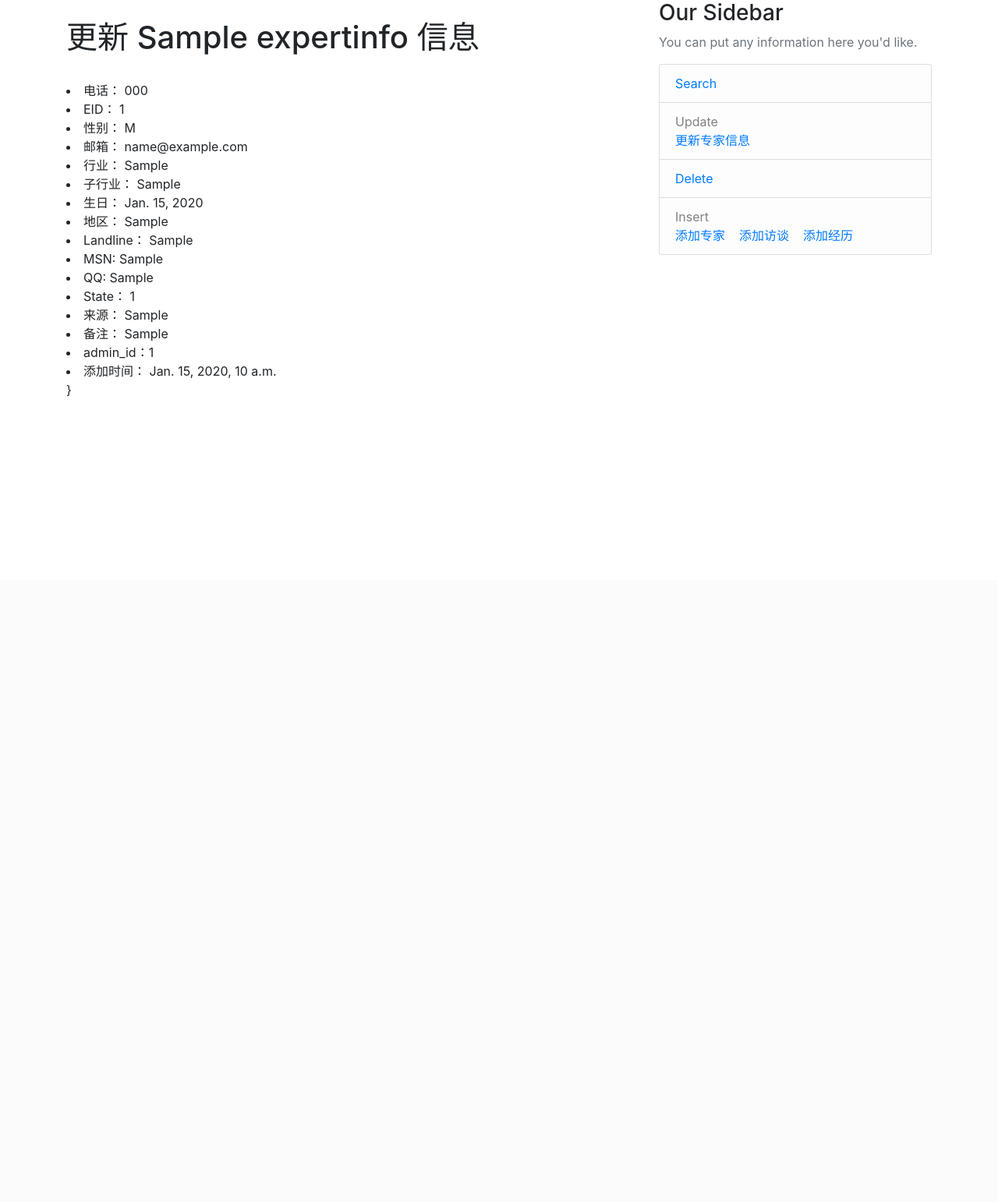
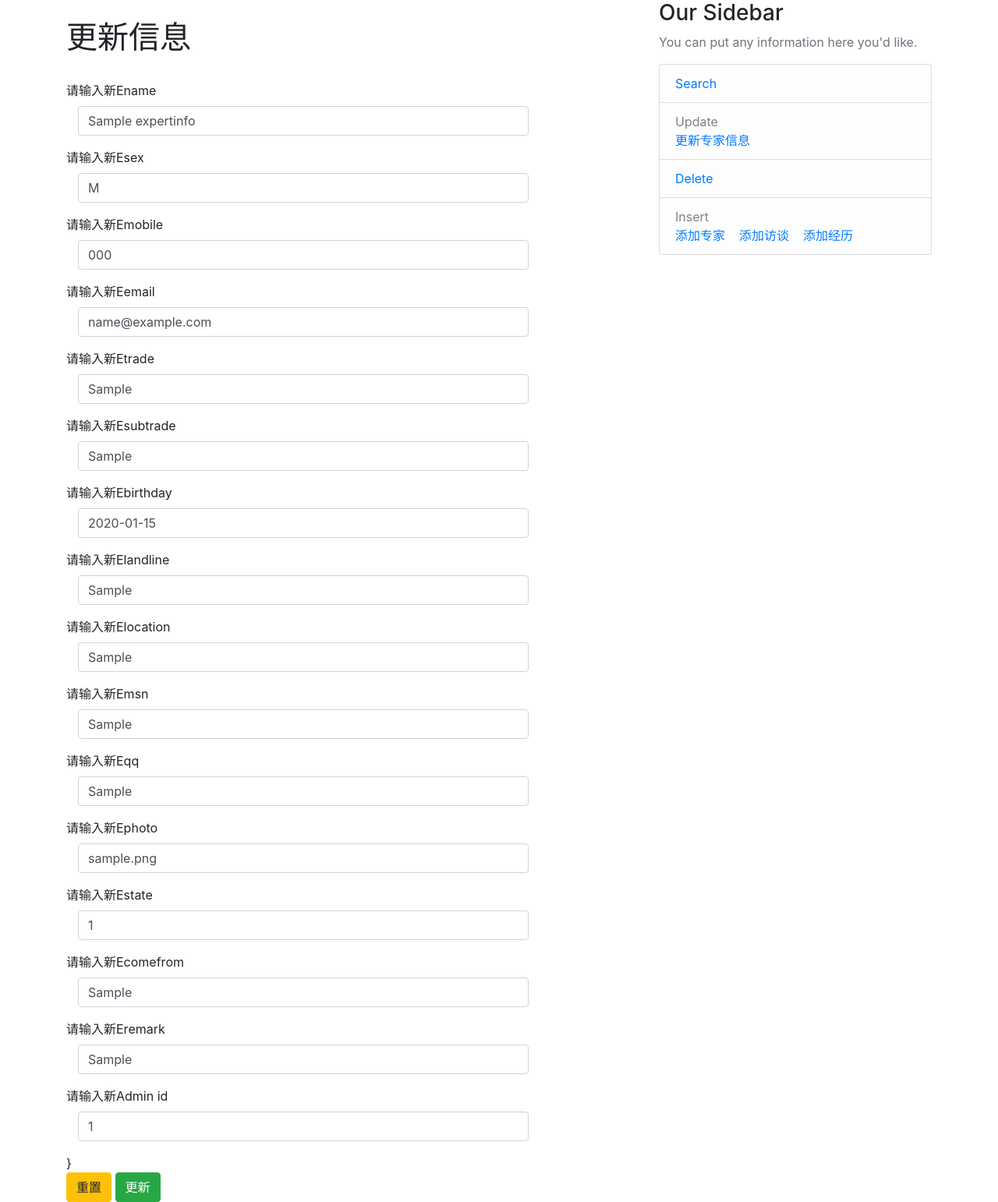
Before and after one commit to Jiayi98/Expert_Network, a Django app: a page that uses mysite/experts/templates/experts/expert_detail_update.html in a window 1280 px wide. Shown: the part 56-1598 px from the top of the page at 78% size. Before the commit the page ends 565 px from the top, so only its background shows below. Run offline with Django 3.2, Linux system fonts and the light colour scheme; tables that the repository leaves empty hold one stand-in row (values such as "Sample post"); some libraries are stand-ins or nearby versions.

Commit message:
expert info update done

```diff
--- a/mysite/experts/models.py
+++ b/mysite/experts/models.py
@@ -37,6 +37,8 @@
     def get_update_url(self):
         return reverse('expert_detail_update', args=[self.ename, self.emobile])
 
+    def get_info_update(self):
+        return reverse('expert_detail_update', args=[self.ename, self.emobile])
 
 class ExpertComments(models.Model):
     cmtid = models.AutoField(primary_key=True)
--- a/mysite/experts/templates/experts/expert_detail_update.html
+++ b/mysite/experts/templates/experts/expert_detail_update.html
@@ -1,39 +1,24 @@
 {% extends "experts/base.html" %}
 {% block content %}
     <br>
-    <h1> 更新 {{ expert.ename }} 信息</h1>
+   <h1> 更新{{ expert.ename }}信息</h1>
     <br>
-    <li> 电话： {{ expert.emobile }} </li>
-    <li> EID： {{ expert.eid }} </li>
-    <li> 性别： {{ expert.esex }} </li>
-    <li> 邮箱： {{ expert.eemail }} </li>
-    <li> 行业： {{ expert.etrade }} </li>
-    <li> 子行业： {{ expert.esubtrade }} </li>
-    <li> 生日： {{ expert.ebirthday }} </li>
-    <li> 地区： {{expert.elocation}} </li>
-    <li> Landline： {{ expert.elandline }} </li>
-    <li> MSN: {{ expert.emsn }} </li>
-    <li> QQ: {{ expert.eqq }} </li>
-    <li> State： {{ expert.estate }} </li>
-    <li> 来源： {{ expert.ecomefrom }} </li>
-    <li> 备注： {{ expert.eremark }} </li>
-    <li> admin_id：{{ expert.admin_id }} </li>
-    <li> 添加时间： {{ expert.addtime }} </li>
+
     <form action="{{ expert.get_update_url }}" method="post" name="expert_detail_update">
         {% csrf_token %}
         {% for field in form %}
             <div class="form-group">
-                <label class="sol-sm-2 control-label">{{ field.label }}</label>
+                <label class="sol-sm-2 control-label">请输入新{{ field.label }}</label>
                 <div class="col-sm-10">
                     {{ field }}
                 </div>
             </div>
         {% endfor %}}
-        <!--<div class="pull-right col-sm-pull-11">
+        <div class="pull-right col-sm-pull-11">
                  <button type="reset" class="btn btn-warning">重置</button>
                  <button type="submit" class="btn btn-success">更新</button>
         </div>
     </form>
-action="/update/<str:ename>/<str:emobile>/"  -->
+
 
 {% endblock content %}
--- a/mysite/experts/views.py
+++ b/mysite/experts/views.py
@@ -6,7 +6,7 @@
 from .models import ExpertInfo,ExpertComments,WorkExp
 from .forms import ExpertInfoForm, CommentForm,WorkexpForm
 
-#from .forms_update import ExpertInfoFormUpdateDB
+from .forms_update import ExpertInfoFormUpdateDB
 
 from django.contrib.auth.decorators import login_required
 from django.core.paginator import Paginator, EmptyPage, PageNotAnInteger
@@ -168,9 +168,20 @@
 
 
 def expert_detail_update(request, ename, emobile):
-    expert = get_object_or_404(ExpertInfo, ename=ename, emobile=emobile)
+    template_name = 'experts/expert_detail_update.html'
+    object = get_object_or_404(ExpertInfo, ename=ename, emobile=emobile)
     #form = ExpertInfoFormUpdateDB(instance=expert)
-    return render(request, 'experts/expert_detail_update.html', {'expert': expert})
+
+    if request.method == 'POST':
+        form = ExpertInfoFormUpdateDB(instance=object, data=request.POST)
+        if form.is_valid():
+            form.save()
+            # if is_ajax(), we just return the validated form, so the modal will close
+    else:
+        form = ExpertInfoFormUpdateDB(instance=object)
+
+    return render(request, template_name, {'form': form,})
+    #return render(request, 'experts/expert_detail_update.html', {'expert': expert})
        # ename_2 = request.POST.get('ename')
         #esex = request.POST.get("esex")
         #emobile_2 = request.POST.get("emobile")
--- a/mysite/mysite/urls.py
+++ b/mysite/mysite/urls.py
@@ -60,6 +60,7 @@
     path('', include('users.urls')),
 
 ]
+
 """
 path('update/<str:ename>/<str:emobile>/', experts_views.expert_detail_update, name='expert_detail_update'),
 path('updateexpert/', update_views.expertInfoUpdate, name='updateexpert'),
```
Also changed, not shown: mysite/experts/views_update.py (+26 -1 lines).
